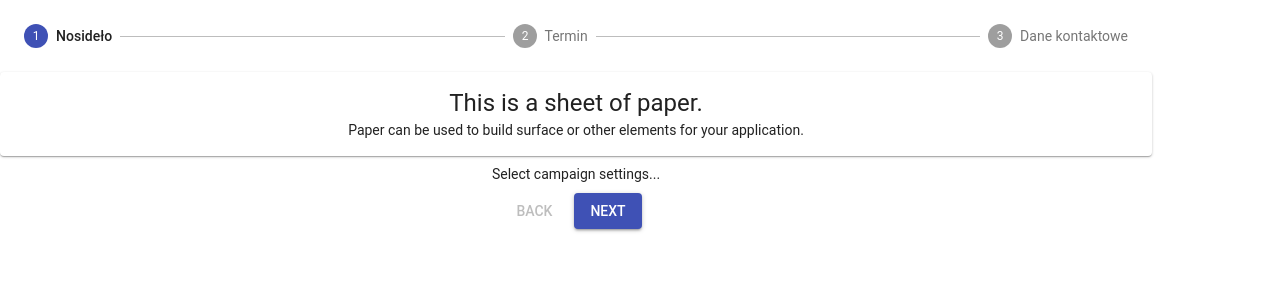
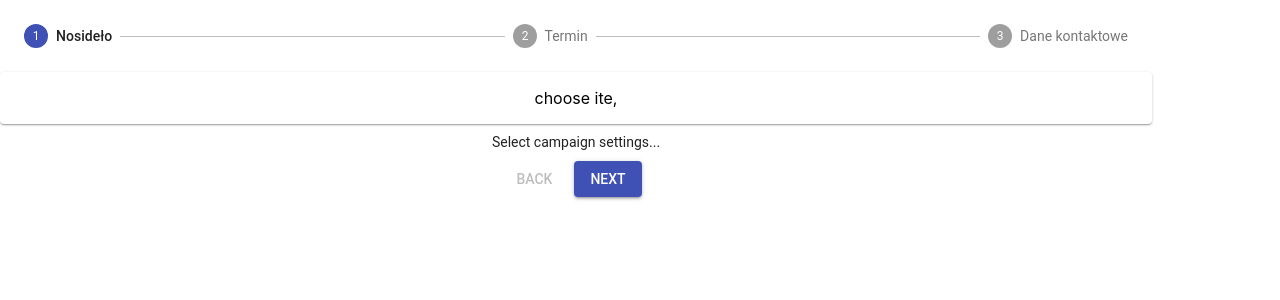
Before and after one commit to piotr-galas/booking-callendar, a React (Create React App) app: page / in a window 1280 px wide. Shown: the top 300 px of the page. Built offline with nearby package versions, Linux system fonts and the light colour scheme; what redux-promise-middleware would draw is missing.

Commit message:
wrap everything in content componnet

```diff
--- /dev/null
+++ b/src/components/content.jsx
@@ -0,0 +1,30 @@
+import React from 'react';
+import PropTypes from 'prop-types';
+import { withStyles } from '@material-ui/core/styles';
+import Paper from '@material-ui/core/Paper';
+
+const styles = theme => ({
+  root: {
+    ...theme.mixins.gutters(),
+    paddingTop: theme.spacing.unit * 2,
+    paddingBottom: theme.spacing.unit * 2,
+  },
+});
+
+function PaperSheet(props) {
+  const { classes } = props;
+
+  return (
+    <div>
+      <Paper className={classes.root} elevation={1}>
+        { props.children }
+      </Paper>
+    </div>
+  );
+}
+
+PaperSheet.propTypes = {
+  classes: PropTypes.object.isRequired,
+};
+
+export default withStyles(styles)(PaperSheet);
--- a/src/containers/content.jsx
+++ b/src/containers/content.jsx
@@ -1,12 +1,13 @@
 import React from 'react';
+import { connect } from 'react-redux'
 import PersonalForm from './personalForm';
 import ChooseItem from './chooseItem';
 import DatePicker from './datePicker';
+import Content from '../components/content'
 
-class Content extends React.Component {
+class ContentComponent extends React.Component {
   get componentToRender(){
-    const step = 2;
-    switch(step){
+    switch(this.props.activeStep){
       case 0:
         return <ChooseItem />
       case 1:
@@ -18,10 +19,18 @@
   render(){
     return (
       <div>
+        <Content>
           {this.componentToRender}
+        </Content>
       </div>
     );
   }
 }
 
-export default Content;
+const mapStateToProps = function(state) {
+  return {
+    activeStep: state.step.activeStep,
+  }
+}
+
+export default connect(mapStateToProps)(ContentComponent);
```
